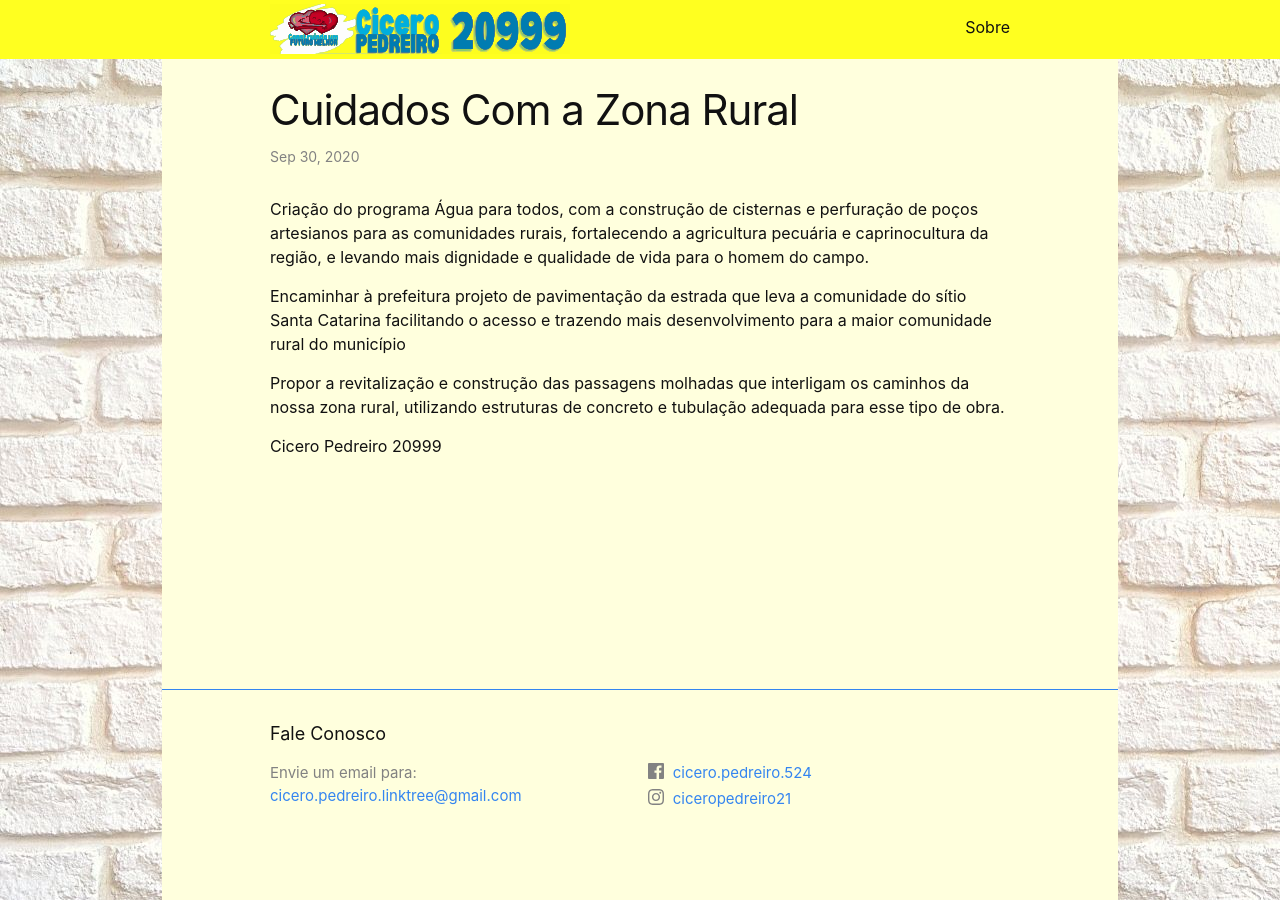
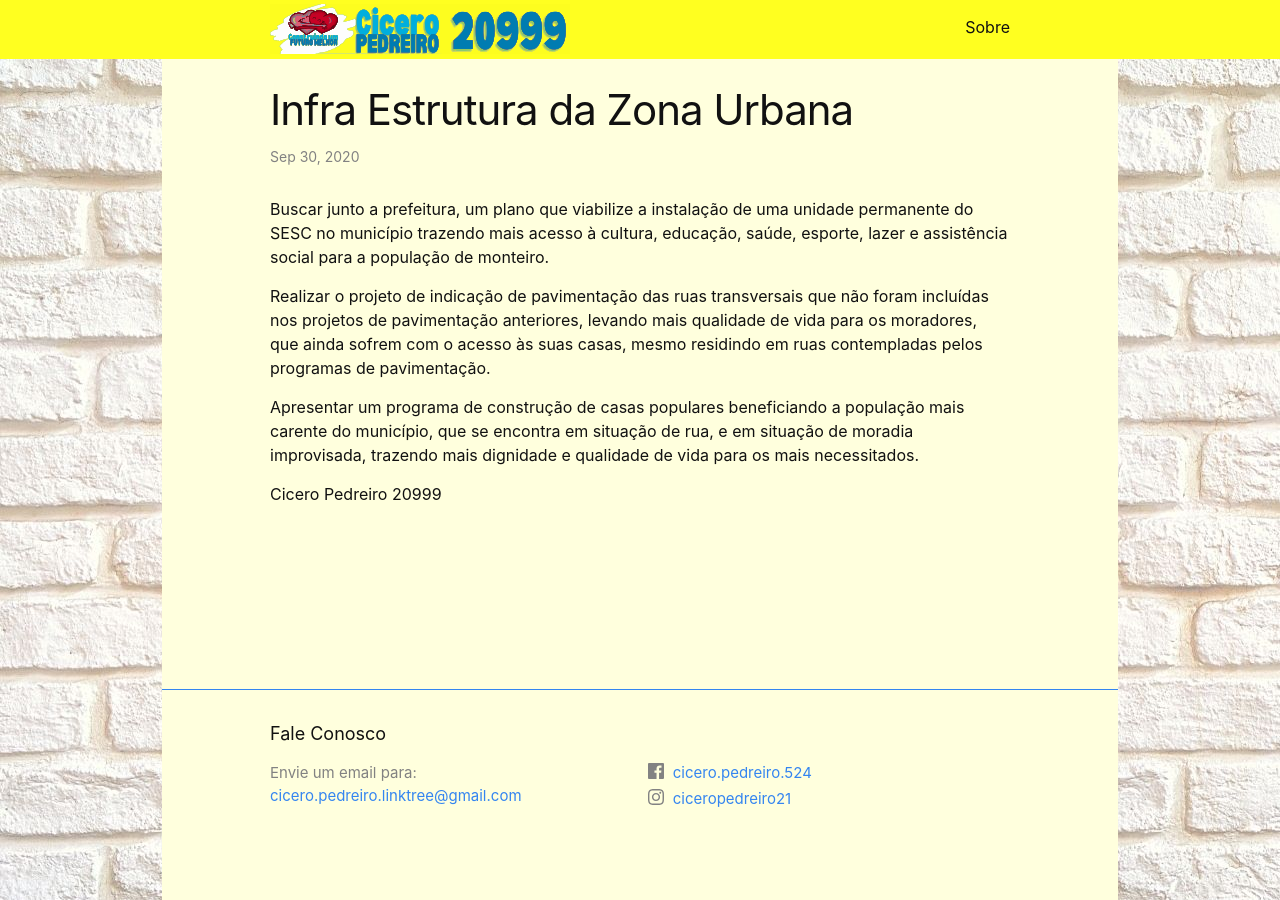
Before and after one commit to cicero-pedreiro/cicero-pedreiro.github.io, a Jekyll site: the page built from _posts/2020-09-30-infra-estrutura-da-zona-urbana.markdown, in a window 1280 px wide. Built offline with Jekyll 4.4.1, drawn with Linux system fonts in a browser that asks for light colours.

Commit message:
fixing text

```diff
--- a/_posts/2020-09-30-infra-estrutura-da-zona-urbana.markdown
+++ b/_posts/2020-09-30-infra-estrutura-da-zona-urbana.markdown
@@ -1,17 +1,16 @@
 ---
 layout: post
-title:  "Cuidados Com a Zona Rural"
+title:  "Infra Estrutura da Zona Urbana"
 date:   2020-09-30 08:58:19 -0300
 categories: jekyll update
 excerpt_separator: <!--more-->
 ---
 
-Criação do programa Água para todos, com a construção de cisternas e perfuração de poços artesianos para as comunidades rurais, fortalecendo a agricultura pecuária e caprinocultura da região, e levando mais dignidade e qualidade de vida para o homem do campo.
+Buscar junto a prefeitura, um plano que viabilize a instalação de uma unidade permanente do SESC no município trazendo mais acesso à cultura, educação, saúde, esporte, lazer e assistência social para a população de monteiro.
 
-Encaminhar à prefeitura projeto de pavimentação da estrada que leva a comunidade  do sítio Santa Catarina facilitando o acesso e trazendo mais desenvolvimento para a maior comunidade rural do município
+Realizar o projeto de indicação de pavimentação das ruas transversais que não foram incluídas nos projetos de pavimentação anteriores, levando mais qualidade de vida para os moradores, que ainda sofrem com o acesso às suas casas, mesmo residindo em ruas contempladas pelos programas de pavimentação.
 
-Propor a revitalização e construção das passagens molhadas que interligam os caminhos da nossa zona rural, utilizando estruturas de concreto e tubulação adequada para esse tipo de obra.
-
+Apresentar um programa de construção de casas populares beneficiando a população mais carente do município, que se encontra em situação de rua, e em situação de moradia improvisada, trazendo mais dignidade e qualidade de vida para os mais necessitados.
 
 <!--more-->
 
```
Also changed, not shown: _posts/2020-09-30-desenvolvimento-para-os-novos-bairros.markdown (+3 -4 lines), _posts/2020-09-30-esporte-lazer-e-bem-estar-social.markdown (+3 -4 lines).
